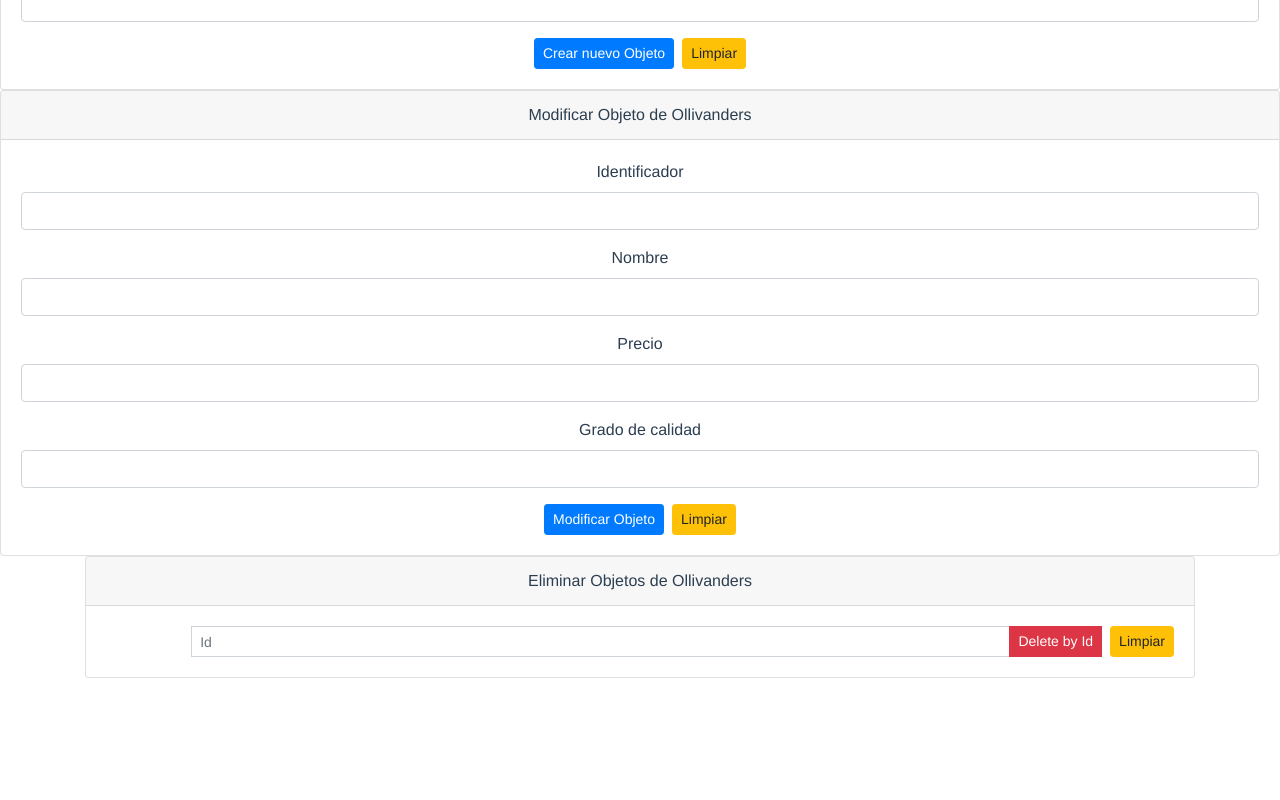
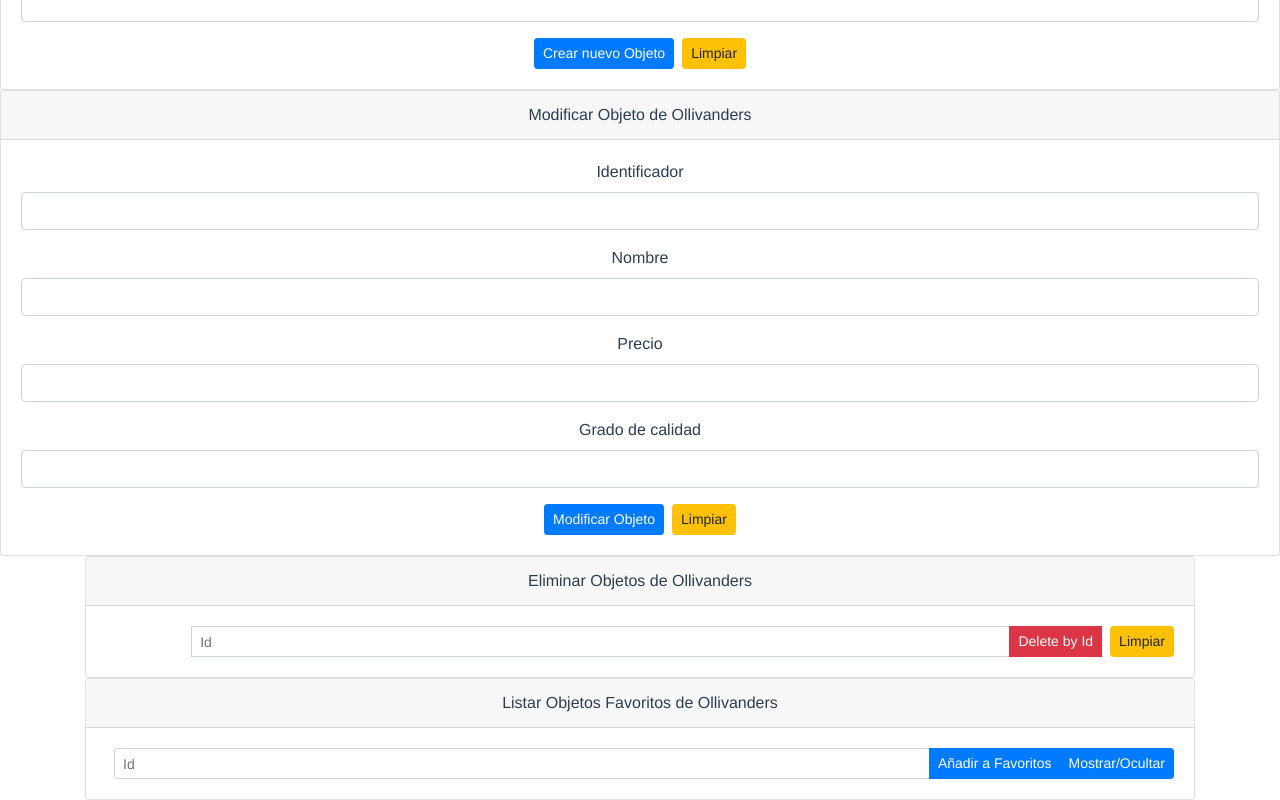
Before and after one commit to Bellothornus2/VueOllivanders, a Vue app: page / in a window 1280 px wide. Shown: the part 412-1212 px from the top of the page. Before the commit the page ends 1090 px from the top, so only its background shows below. Built offline with nearby package versions, Linux system fonts and the light colour scheme.

Commit message:
feat: :sparkles: we added the FavoriteItem component for our webpage

```diff
--- /dev/null
+++ b/src/components/FavoriteItem.vue
@@ -0,0 +1,95 @@
+<template>
+  <div id="app" class="container">
+	<div class="card">
+	  <div class="card-header">Listar Objetos Favoritos de Ollivanders</div>
+	  <div class="card-body">
+		<div class="input-group input-group-sm">
+		  <input type="text" ref="get_id_favorite" class="form-control ml-2" placeholder="Id" />
+		  <div class="input-group-append">
+			<button class="btn btn-sm btn-primary" @click="addFavoriteById">Añadir a Favoritos</button>
+		  </div>
+		  <div class="input-group-append">
+			<button class="btn btn-sm btn-primary" @click="showFavorites">Mostrar/Ocultar</button>
+		  </div>
+		</div>
+		<div v-if="getResult" class="alert alert-secondary mt-2" role="alert"><pre>{{getResult}}</pre></div>
+	  </div>
+	  <div id="contenido_favoritos">
+		<div v-for="(index,n) in favorites" :key="index.id">
+			<p>
+				<span>Id: {{ index["id"] }}</span>
+				<br>
+				<span>Nombre: {{ index["name"] }}</span>
+				<br>
+				<span>Calidad: {{ index["quality"] }}</span>
+				<br>
+				<span>Precio: {{ index["sell_in"] }}</span>
+				<br>
+				<button class="btn btn-sm btn-danger" @click="deleteFavorite(n)">Eliminar</button>
+			</p>
+		</div>
+	  </div>
+	</div>
+	<div id="anchor"></div>
+  </div>
+</template>
+<script>
+const baseURL = "http://localhost:5000/";
+export default {
+	name: "App",
+	data() {
+		return {
+			getResult: null,
+			favorites: [],
+		}
+	},
+	mounted() {
+		if (localStorage.getItem('favorites')) {
+			try {
+				this.favorites = JSON.parse(localStorage.getItem('favorites'));
+			} catch(e) {
+				localStorage.removeItem('favorites');
+			}
+		}
+	},
+	methods: {
+	fortmatResponse(res) {
+		return JSON.stringify(res, null, 2);
+	},
+	async showFavorites(){
+		let contenidos = document.getElementById("contenido_favoritos")
+		if (contenidos.style.display != "none"){
+			contenidos.style.display = "none";
+		} else {
+			contenidos.style.display = "";
+			document.querySelector('#anchor').scrollIntoView();
+		}
+	},
+	async addFavoriteById(){
+		const id = this.$refs.get_id_favorite.value;
+		if (id){
+			try{
+				const res = await fetch(`${baseURL}item/${id}`);
+				if(!res.ok){
+					const message = `An error has occured: ${res.status} - ${res.statusText}`;
+					throw new Error(message);
+				}
+				const data = await res.json();
+				this.favorites.push(data["data"]);
+				this.saveFavorite();
+			} catch (error){
+				alert(`Ha ocurrido un error: ${error}` )
+			}
+		}
+	},
+	async deleteFavorite(favorite){
+		this.favorites.splice(favorite, 1);
+      	this.saveFavorite();
+	},
+	async saveFavorite(){
+		const parsed = JSON.stringify(this.favorites);
+		localStorage.setItem('favorites',parsed );
+	},
+	}
+}
+</script>
--- a/src/views/MaintenanceItem.vue
+++ b/src/views/MaintenanceItem.vue
@@ -4,6 +4,7 @@
 		<PostItem/>
 		<PutItem/>
 		<DeleteItem/>
+		<FavoriteItem/>
 	</div>
 </template>
 
@@ -12,12 +13,14 @@ import GetItem from '@/components/GetItem.vue'
 import PostItem from '@/components/PostItem.vue'
 import PutItem from '@/components/PutItem.vue'
 import DeleteItem from '@/components/DeleteItem.vue'
+import FavoriteItem from '@/components/FavoriteItem.vue'
 export default {
 	components: {
 		GetItem,
 		PostItem,
 		PutItem,
 		DeleteItem,
+		FavoriteItem,
 	},
 	name:'MaintenanceItem',
 }
```
